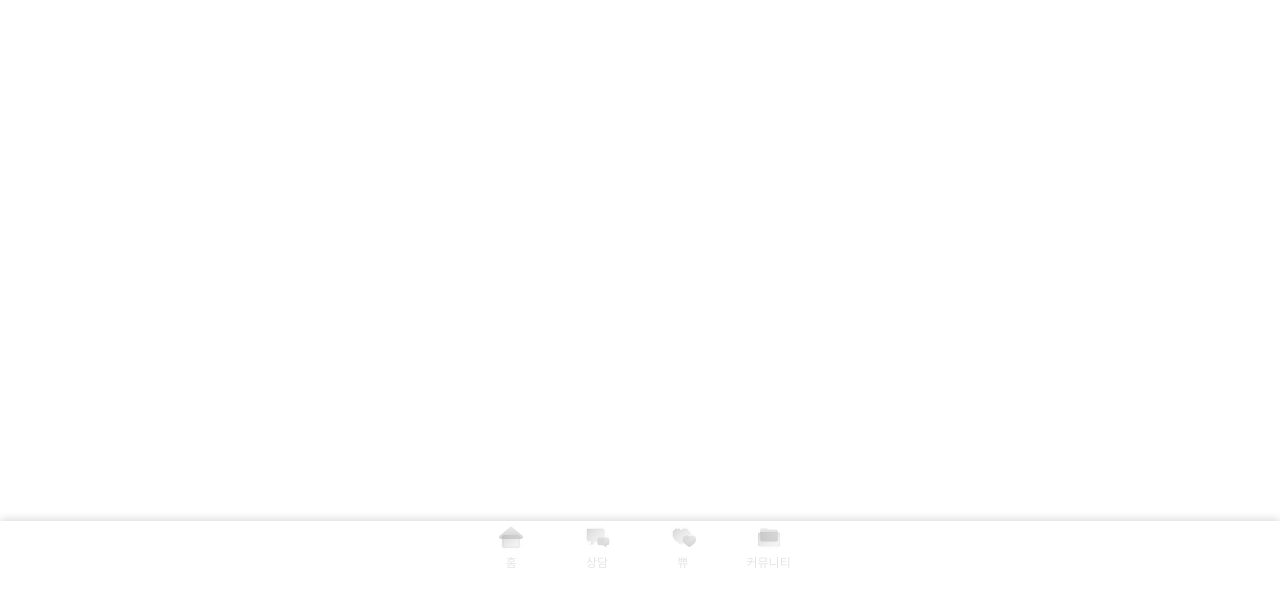
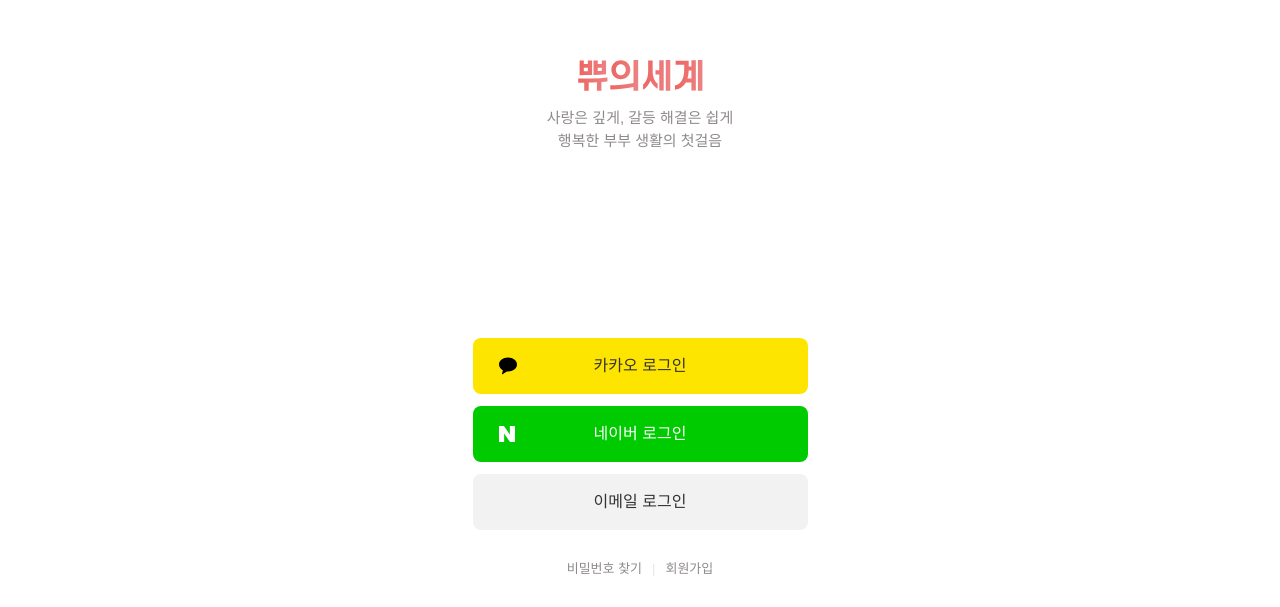
Before and after one commit to KDT-2024-FirstStep-Team/first-step-frontend, a React (Vite) app: page /select-login in a window 1280 px wide. Before the commit this address had no page. Shown: the part 193-800 px from the top of the page. Built offline with nearby package versions, Linux system fonts and the light colour scheme; a web font is replaced by a local one.

Commit message:
feat: Button 컴포넌트 구현, SeletLogin 페이지 구현, SingUp 페이지 생성 , Login 페이지 생성, Password 페이지 생성

```diff
--- /dev/null
+++ b/src/components/Button.tsx
@@ -0,0 +1,70 @@
+import { useNavigate } from 'react-router-dom';
+import styled from 'styled-components';
+
+interface ButtonProps {
+  text: string;
+  icon?: React.ReactNode;
+  backgroundColor?: string;
+  textColor?: string;
+  path: string;
+}
+
+const CustomButton: React.FC<ButtonProps> = ({
+  text,
+  icon,
+  backgroundColor = 'var(--pr10)',
+  textColor = 'var(--gr100)',
+  path,
+}) => {
+  const navigate = useNavigate();
+
+  return (
+    <ButtonContainer
+      backgroundColor={backgroundColor}
+      onClick={() => navigate(path)}
+    >
+      {icon && <IconWrapper>{icon}</IconWrapper>}
+      <ButtonText textColor={textColor}>{text}</ButtonText>
+    </ButtonContainer>
+  );
+};
+
+const ButtonContainer = styled.button<{ backgroundColor: string }>`
+  display: flex;
+  align-items: center;
+  justify-content: center;
+  width: 335px;
+  height: 56px;
+  background-color: ${(props) => props.backgroundColor};
+  border: none;
+  border-radius: 8px;
+  cursor: pointer;
+  position: relative;
+  transition: background-color 0.3s;
+
+  &:hover {
+    background-color: ${(props) => props.backgroundColor + 'CC'};
+  }
+`;
+
+const IconWrapper = styled.div`
+  position: absolute;
+  left: 26px;
+  display: flex;
+  align-items: center;
+  justify-content: center;
+
+  svg {
+    width: auto;
+    height: auto;
+  }
+`;
+
+const ButtonText = styled.span<{ textColor: string }>`
+  font-size: 16px;
+  font-weight: 500;
+  line-height: 100%;
+  color: ${(props) => props.textColor};
+`;
+
+export default CustomButton;
--- a/src/main.tsx
+++ b/src/main.tsx
@@ -2,17 +2,33 @@ import { StrictMode } from 'react';
 import { createRoot } from 'react-dom/client';
 import { Provider } from 'react-redux';
 import { store } from './store/store.ts';
-import { BrowserRouter } from 'react-router-dom';
+import { BrowserRouter, useLocation } from 'react-router-dom';
 import './index.css';
 import App from './App.tsx';
 import NavBar from './components/NavBar.tsx';
+
+const Root = () => {
+  const location = useLocation();
+  const hideNavPaths = [
+    '/select-login',
+    '/consultant-chatbot',
+    '/login',
+    '/signup',
+  ]; // 네비바 숨길 경로 추가
+
+  return (
+    <>
+      {!hideNavPaths.includes(location.pathname) && <NavBar />}
+      <App />
+    </>
+  );
+};
 
 createRoot(document.getElementById('root')!).render(
   <StrictMode>
     <Provider store={store}>
       <BrowserRouter>
-        <NavBar />
-        <App />
+        <Root />
       </BrowserRouter>
     </Provider>
   </StrictMode>
--- a/src/pages/Community.tsx
+++ b/src/pages/Community.tsx
@@ -1,4 +1,3 @@
-import React from 'react';
 import Header from '@/components/Header';
 
 const Community = () => {
--- /dev/null
+++ b/src/pages/Login.tsx
@@ -0,0 +1,4 @@
+const Login = () => {
+  return <h1 className="text-2xl font-bold">로그인</h1>;
+};
+export default Login;
--- /dev/null
+++ b/src/pages/Password.tsx
@@ -0,0 +1,4 @@
+const Password = () => {
+  return <h1 className="text-2xl font-bold">비밀번호 찾기</h1>;
+};
+export default Password;
--- /dev/null
+++ b/src/pages/SelectLogin.tsx
@@ -0,0 +1,99 @@
+import Button from '@/components/Button';
+import styled from 'styled-components';
+
+const SelectLogin = () => {
+  return (
+    <Container>
+      <LogoContainer>
+        <img src="/icons/logo.svg" alt="쀼의세계 로고" />
+      </LogoContainer>
+      <Description>
+        사랑은 깊게, 갈등 해결은 쉽게 <br />
+        행복한 부부 생활의 첫걸음
+      </Description>
+      <ButtonContainer>
+        <Button
+          text="카카오 로그인"
+          icon={<img src="/icons/kakao.svg" alt="Kakao" />}
+          backgroundColor="#FEE500"
+          textColor="var(--gr30)"
+          path="/login"
+        />
+        <Button
+          text="네이버 로그인"
+          icon={<img src="/icons/naver.svg" alt="Naver" />}
+          backgroundColor="#00CB00"
+          textColor="var(--gr100)"
+          path="/login"
+        />
+        <Button
+          text="이메일 로그인"
+          backgroundColor="var(--gr80)"
+          textColor="var(--gr30)"
+          path="/login"
+        />
+      </ButtonContainer>
+      <Footer>
+        <FooterLink href="/forgot-password">비밀번호 찾기</FooterLink>
+        <Divider>|</Divider>
+        <FooterLink href="/signup">회원가입</FooterLink>
+      </Footer>
+    </Container>
+  );
+};
+
+export default SelectLogin;
+
+const Container = styled.div`
+  display: flex;
+  flex-direction: column;
+  align-items: center;
+  padding-top: 253px;
+  text-align: center;
+`;
+
+const LogoContainer = styled.div`
+  display: flex;
+  align-items: center;
+  margin-bottom: 15px;
+
+  img {
+    width: 125px;
+  }
+`;
+
+const Description = styled.p`
+  color: var(--gr50);
+  text-align: center;
+  font-size: 15px;
+  font-weight: 300;
+  line-height: 150%;
+  margin-bottom: 186px;
+`;
+
+const ButtonContainer = styled.div`
+  display: flex;
+  flex-direction: column;
+  gap: 12px;
+  width: 335px;
+  margin-bottom: 12px;
+`;
+
+const Footer = styled.div`
+  color: var(--gr50);
+  font-size: 13px;
+  font-weight: 400;
+  line-height: 100%;
+  display: flex;
+  align-items: center;
+  gap: 10px;
+  margin-top: 20px;
+`;
+
+const FooterLink = styled.a`
+  text-decoration: none;
+`;
+
+const Divider = styled.span`
+  color: var(--gr70);
+`;
--- /dev/null
+++ b/src/pages/SignUp.tsx
@@ -0,0 +1,4 @@
+const SignUp = () => {
+  return <h1 className="text-2xl font-bold">회원가입</h1>;
+};
+export default SignUp;
--- a/src/routes/Router.tsx
+++ b/src/routes/Router.tsx
@@ -8,6 +8,10 @@ import Notification from '@/pages/Notification.tsx';
 import ConsultantChatBot from '@/pages/ConsultantChatBot.tsx';
 import Search from '@/pages/Search.tsx';
 import Analysis from '@/pages/Analysis.tsx';
+import SelectLogin from '@/pages/SelectLogin.tsx';
+import Login from '@/pages/Login.tsx';
+import SignUp from '@/pages/SignUp.tsx';
+import Password from '@/pages/Password.tsx';
 
 function Router() {
   return (
@@ -21,6 +25,10 @@ function Router() {
       <Route path="/consultant-chatbot" element={<ConsultantChatBot />} />
       <Route path="/search" element={<Search />} />
       <Route path="/analysis" element={<Analysis />} />
+      <Route path="/select-login" element={<SelectLogin />} />
+      <Route path="/login" element={<Login />} />
+      <Route path="/signup" element={<SignUp />} />
+      <Route path="/password" element={<Password />} />
       {/* 추가 라우트 */}
     </Routes>
   );
```
Also changed, not shown: public/icons/kakao.svg (added), public/icons/naver.svg (added).
